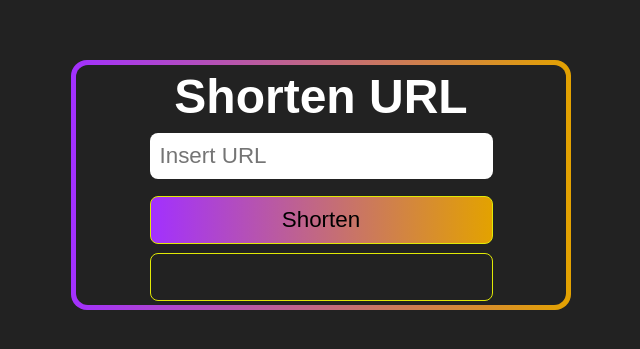
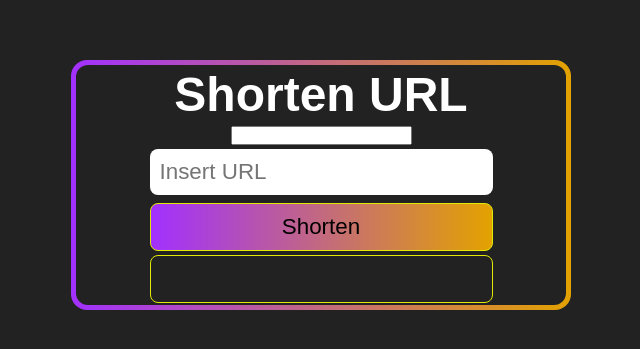
Before and after one commit to ihleonel/shorten-links, a Vue app in the folder frontend/: page / in a window 1280 px wide. Shown: the part 215-564 px from the top of the page, without its empty margins (319-959 px from the left). Built offline with nearby package versions, Linux system fonts and the light colour scheme.

Commit message:
Add behavior input component

```diff
--- a/frontend/src/App.vue
+++ b/frontend/src/App.vue
@@ -1,6 +1,8 @@
 <script setup>
 import { reactive, ref } from 'vue'
 import useShorten from './Composables/useShorten'
+import InputText from './Components/InputText.vue';
+
 const form = reactive({
   link: null
 })
@@ -16,6 +18,9 @@ const submit = () => {
   <div class="card">
     <div class="card-body">
       <h1 class="title">Shorten URL</h1>
+      <InputText
+        v-model="form.link"
+      />
       <input
         v-model="form.link"
         class="input"
--- a/frontend/src/Components/InputText.vue
+++ b/frontend/src/Components/InputText.vue
@@ -1,10 +1,15 @@
 <script setup>
-import defineProps from 'vue'
+import { defineProps, defineEmits } from 'vue'
+
 const props = defineProps({
   modelValue: String
 })
 const emit = defineEmits(['update:modelValue'])
 </script>
 <template>
-  <input type="text">
+  <input
+    type="text"
+    :value="props.modelValue"
+    @input="event => {emit('update:modelValue', event.target.value)}"
+  >
 </template>
```
